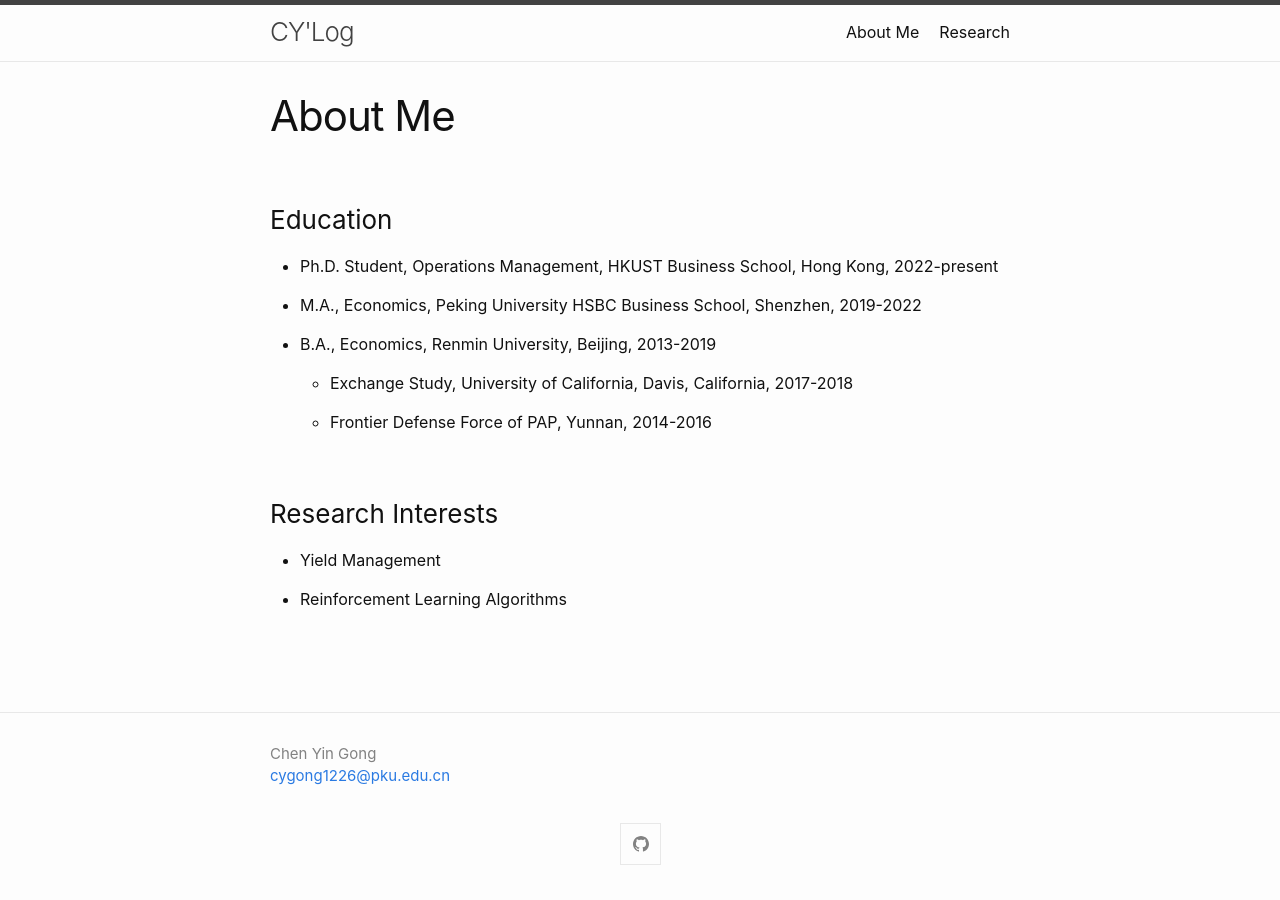
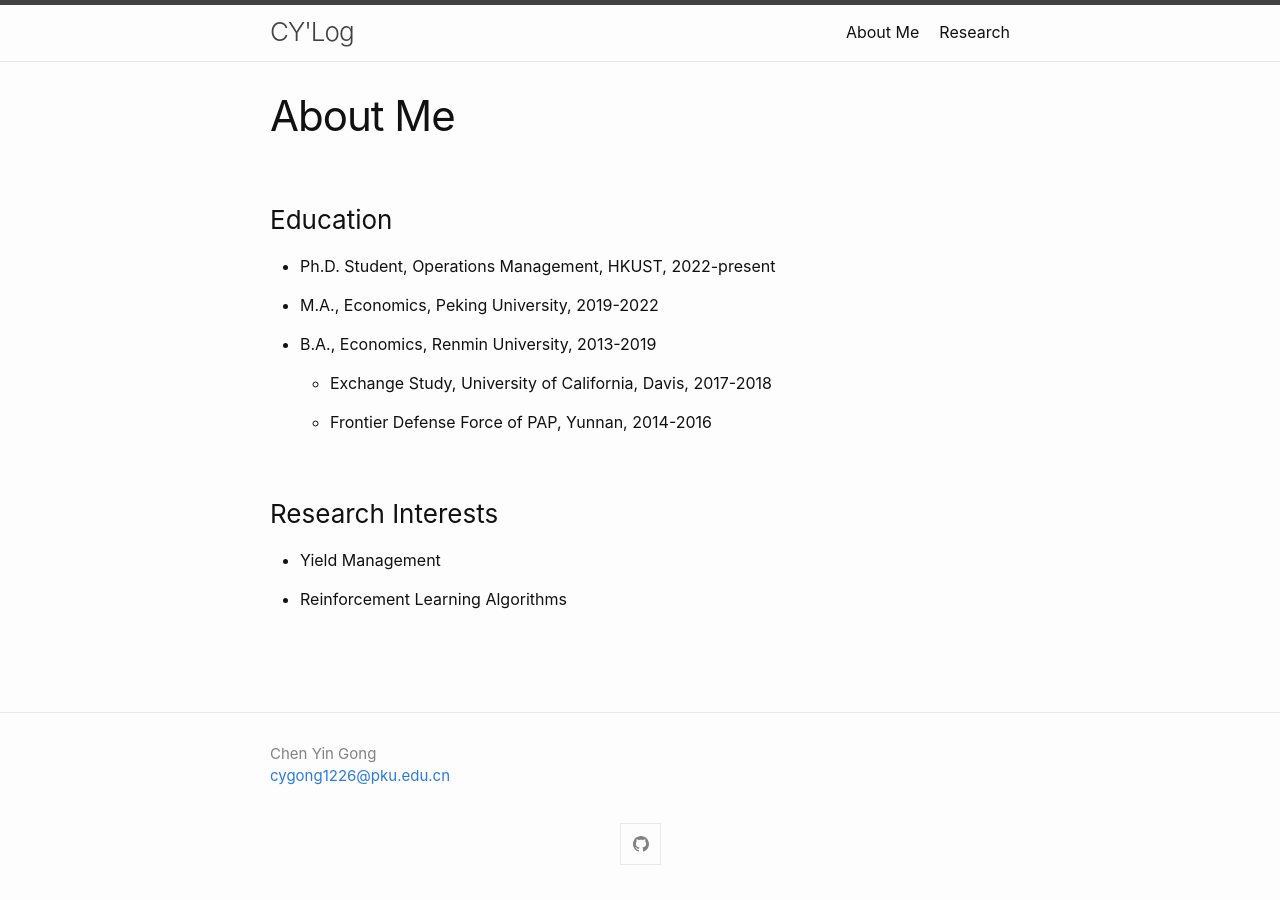
Before and after one commit to chenyingong/chenyingong.github.io, a Jekyll site: the page built from about.md, in a window 1280 px wide. Built offline with Jekyll 4.4.1, drawn with Linux system fonts in a browser that asks for light colours.

Commit message:
Update about.md

```diff
--- a/about.md
+++ b/about.md
@@ -6,13 +6,13 @@ permalink: /about/
 
 ### Education
 
-  * Ph.D. Student, Operations Management, HKUST Business School, Hong Kong, 2022-present
+  * Ph.D. Student, Operations Management, HKUST, 2022-present
 
-  * M.A., Economics, Peking University HSBC Business School, Shenzhen, 2019-2022
+  * M.A., Economics, Peking University, 2019-2022
 
-  * B.A., Economics, Renmin University, Beijing, 2013-2019
+  * B.A., Economics, Renmin University, 2013-2019
 
-    * Exchange Study, University of California, Davis, California, 2017-2018
+    * Exchange Study, University of California, Davis, 2017-2018
 
     * Frontier Defense Force of PAP, Yunnan, 2014-2016
 
```
